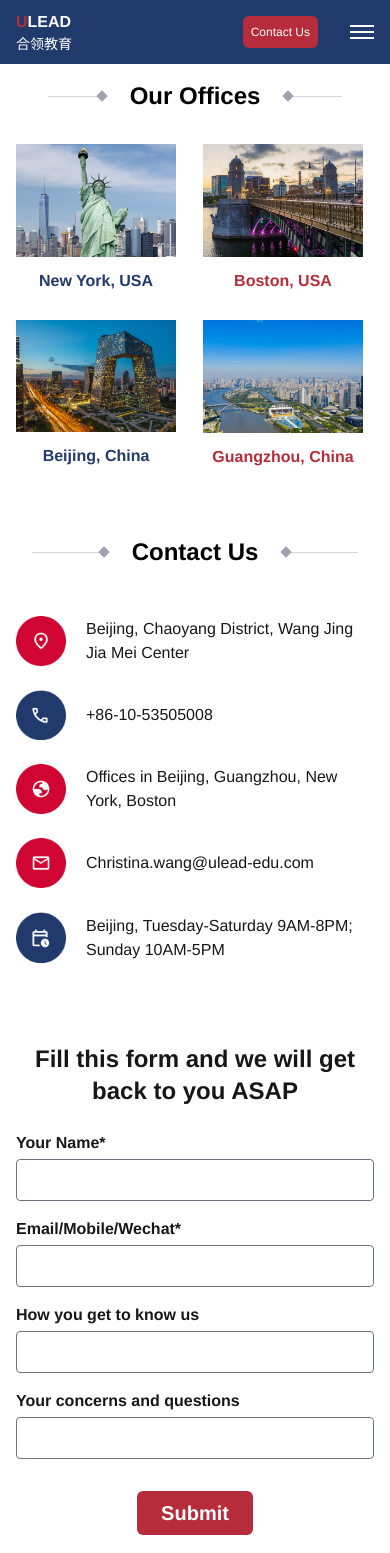
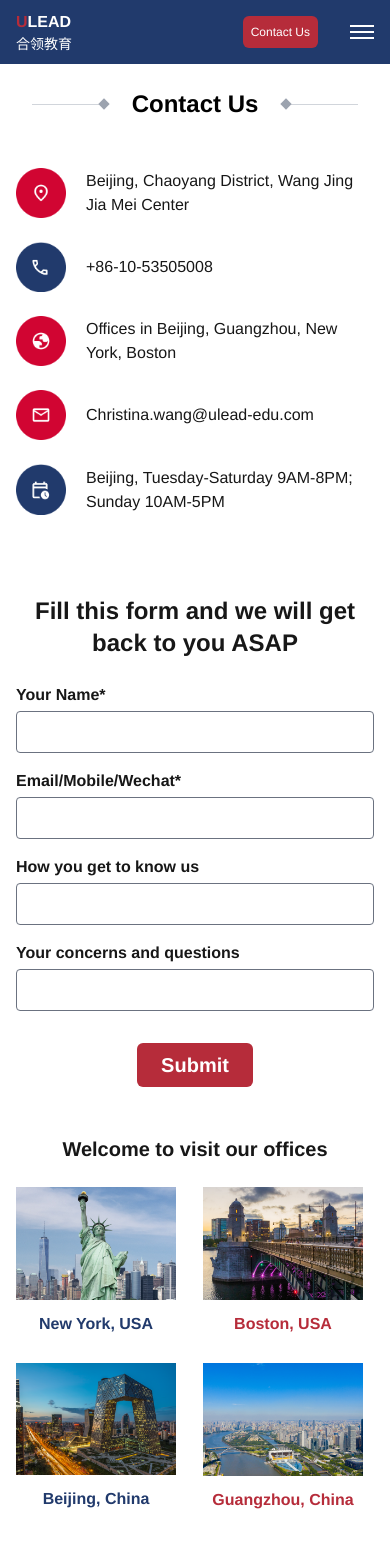
Before and after one commit to jacobsun000/ulead, a Next.js app: page /contacts in a window 390 px wide. Shown: the top 1553 px of the page. Built offline with nearby package versions, Linux system fonts and the light colour scheme.

Commit message:
Fix: contact page style in mobile

```diff
--- a/app/contacts/page.js
+++ b/app/contacts/page.js
@@ -22,8 +22,8 @@ export default function Contacts() {
   return (
     <div>
       <Header currentPath="/contacts" />
-      <div className="md:max-w-6xl mx-auto p-4 mb-4">
-        <SectionHeader title="Our Offices" style='mt-0 mb-8 md:my-8' />
+      <div className="md:max-w-6xl mx-auto p-4 mb-4 hidden md:block">
+        <h2 className="text-xl md:text-3xl font-bold text-center mb-6">Welcome to visit our offices</h2>
         <div className="grid grid-cols-2 md:grid-cols-4 gap-4">
           <div className="col-span-1 w-40 h-40 md:w-60 md:h-40 text-center">
             <Image
@@ -105,7 +105,7 @@ export default function Contacts() {
         <h2 className="text-2xl font-bold text-center mb-6">Fill this form and we will get back to you ASAP</h2>
         <form className="grid grid-cols-1 md:grid-cols-2 gap-4">
           <div>
-            <label htmlFor="name" className="block mb-1 font-bold">Your Name*</label>
+            <label htmlFor="name" className="block mb-1 font-bold text-base md:text-lg">Your Name*</label>
             <input
               type="text"
               id="name"
@@ -114,7 +114,7 @@ export default function Contacts() {
             />
           </div>
           <div>
-            <label htmlFor="contact" className="block mb-1 font-bold">Email/Mobile/Wechat*</label>
+            <label htmlFor="contact" className="block mb-1 font-bold text-base md:text-lg">Email/Mobile/Wechat*</label>
             <input
               type="text"
               id="contact"
@@ -123,7 +123,7 @@ export default function Contacts() {
             />
           </div>
           <div>
-            <label htmlFor="source" className="block mb-1 font-bold">How you get to know us</label>
+            <label htmlFor="source" className="block mb-1 font-bold text-base md:text-lg">How you get to know us</label>
             <input
               type="text"
               id="source"
@@ -132,7 +132,7 @@ export default function Contacts() {
             />
           </div>
           <div>
-            <label htmlFor="questions" className="block mb-1 font-bold">Your concerns and questions</label>
+            <label htmlFor="questions" className="block mb-1 font-bold text-base md:text-lg">Your concerns and questions</label>
             <input
               type="text"
               id="questions"
@@ -146,6 +146,48 @@ export default function Contacts() {
         </form>
       </div>
 
+      <div className="md:max-w-6xl mx-auto p-4 mb-4 block md:hidden">
+        <h2 className="text-xl md:text-3xl font-bold text-center mb-6">Welcome to visit our offices</h2>
+        <div className="grid grid-cols-2 md:grid-cols-4 gap-4">
+          <div className="col-span-1 w-40 h-40 md:w-60 md:h-40 text-center">
+            <Image
+              src={"/img/contacts/ny.png"}
+              alt="New York"
+              width={800}
+              height={600}
+            />
+            <span className="font-bold text-secondary mt-3 block">New York, USA</span>
+          </div>
+          <div className="col-span-1 w-40 h-40 md:w-60 md:h-40 text-center">
+            <Image
+              src={"/img/contacts/bs.png"}
+              alt="New York"
+              width={800}
+              height={600}
+            />
+            <span className="font-bold text-primary mt-3 block">Boston, USA</span>
+          </div>
+          <div className="col-span-1 w-40 h-40 md:w-60 md:h-40 text-center">
+            <Image
+              src={"/img/contacts/bj.png"}
+              alt="New York"
+              width={800}
+              height={600}
+            />
+            <span className="font-bold text-secondary mt-3 block">Beijing, China</span>
+          </div>
+          <div className="col-span-1 w-40 h-40 md:w-60 md:h-40 text-center">
+            <Image
+              src={"/img/contacts/gz.png"}
+              alt="New York"
+              width={800}
+              height={600}
+            />
+            <span className="font-bold text-primary mt-3 block">Guangzhou, China</span>
+          </div>
+        </div>
+      </div>
+
       <BackButton />
       <Footer />
     </div>
```
